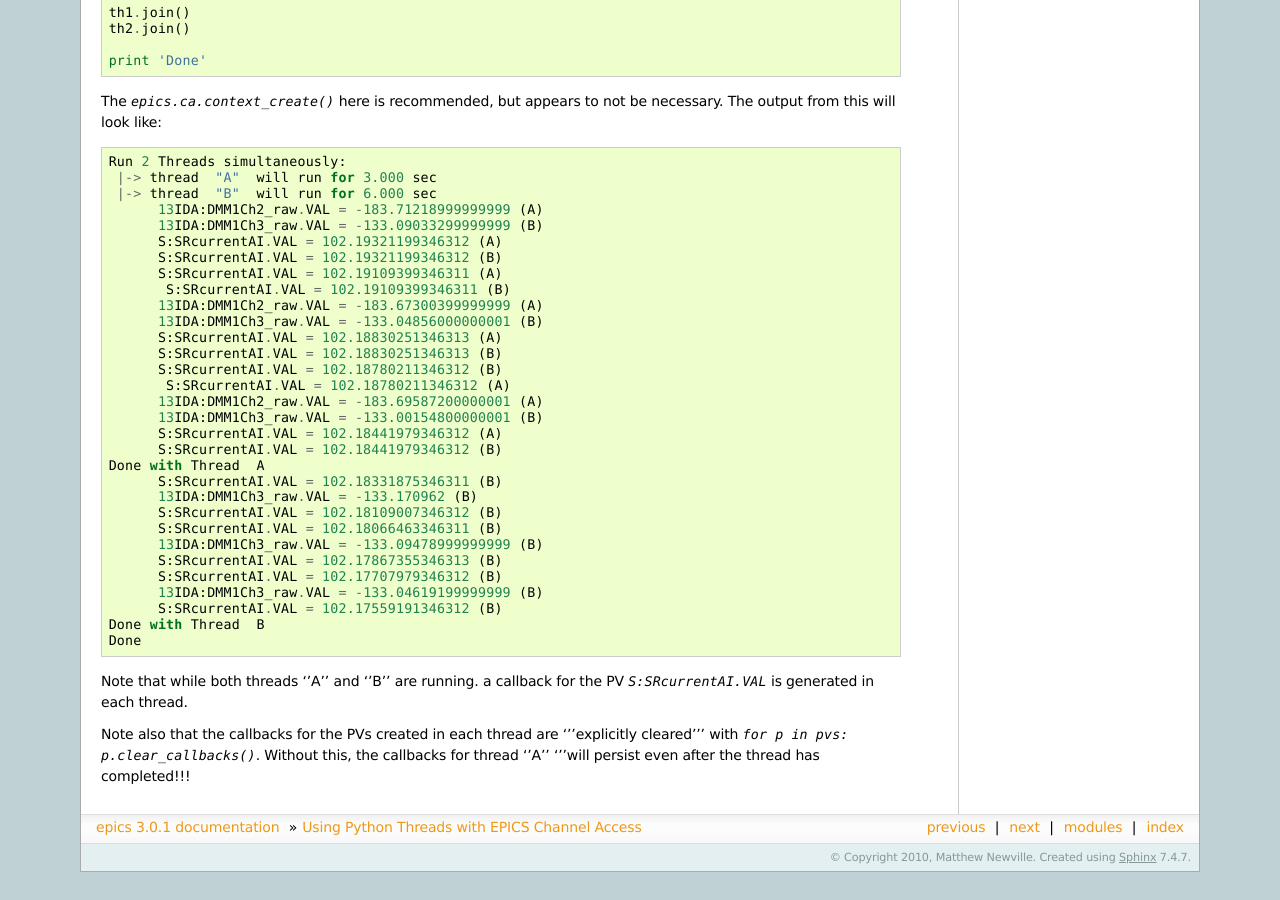
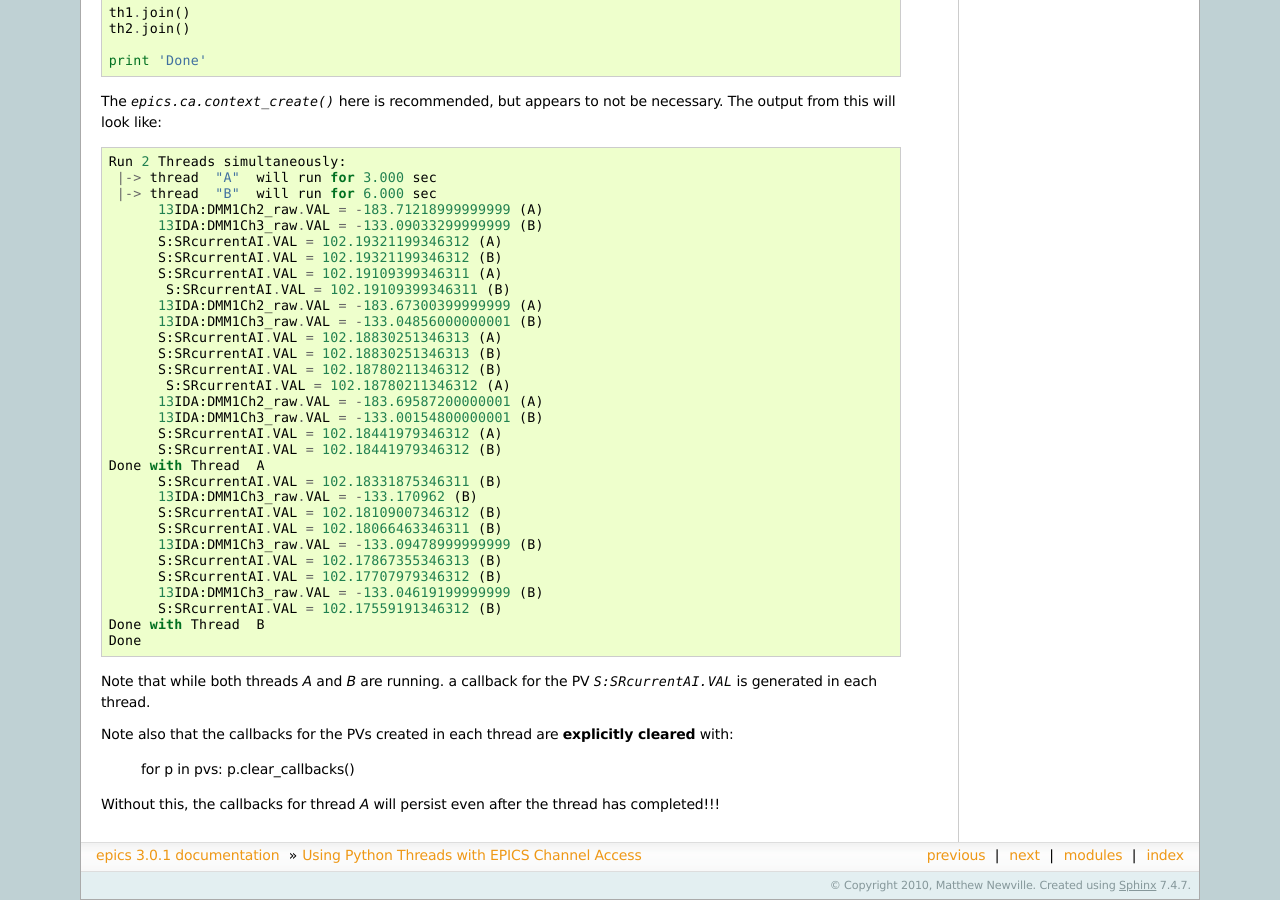
Before and after one commit to pyepics/pyepics, a Sphinx documentation site: the page built from doc/threads.rst, in a window 1280 px wide and 900 px high, scrolled down 981 px. Built offline with Sphinx 7.4.7, drawn with Linux system fonts in a browser that asks for light colours; formulas are drawn with MathJax 3; before the commit the page ends 1853 px from its top, so only the background shows below that.

Commit message:
git-svn-id: http://millenia.cars.aps.anl.gov/svn/pyepics3@149 ac7fc886-e22a-4fb8-a9e7-517b44086b78

```diff
--- a/doc/threads.rst
+++ b/doc/threads.rst
@@ -104,10 +104,13 @@ necessary.  The output from this will look like::
     Done
 
 
-Note that while both threads ''A''  and ''B'' are running. a callback for
+Note that while both threads *A*  and *B* are running. a callback for
 the PV `S:SRcurrentAI.VAL` is generated in each thread.
 
 Note also that the callbacks for the PVs created in each thread are
-'''explicitly cleared''' with `for p in pvs: p.clear_callbacks()`.
-Without this, the callbacks for thread ''A'' '''will persist even after the
+**explicitly cleared**  with:
+
+    for p in pvs: p.clear_callbacks()
+
+Without this, the callbacks for thread *A*  will persist even after the
 thread has completed!!!
```
